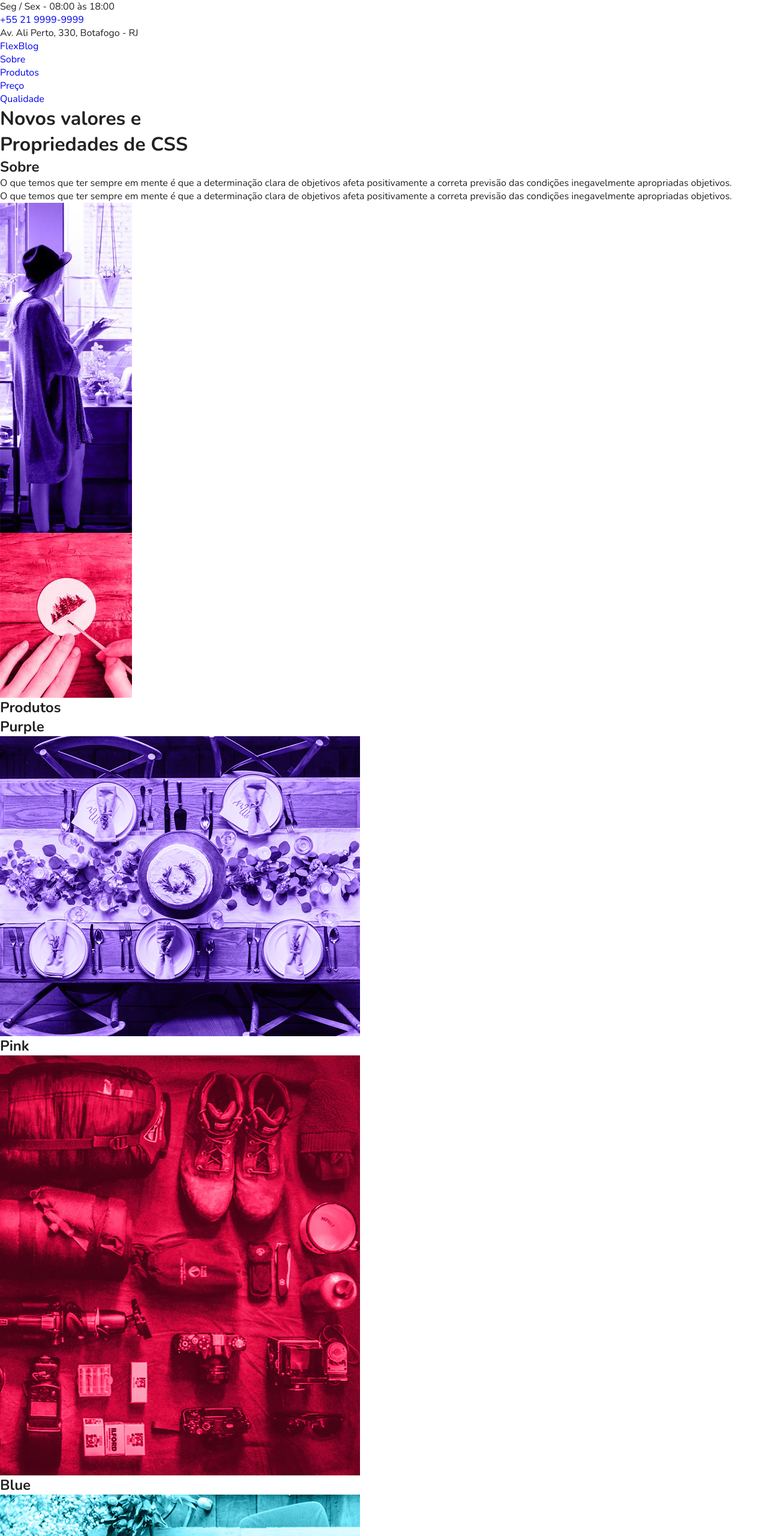
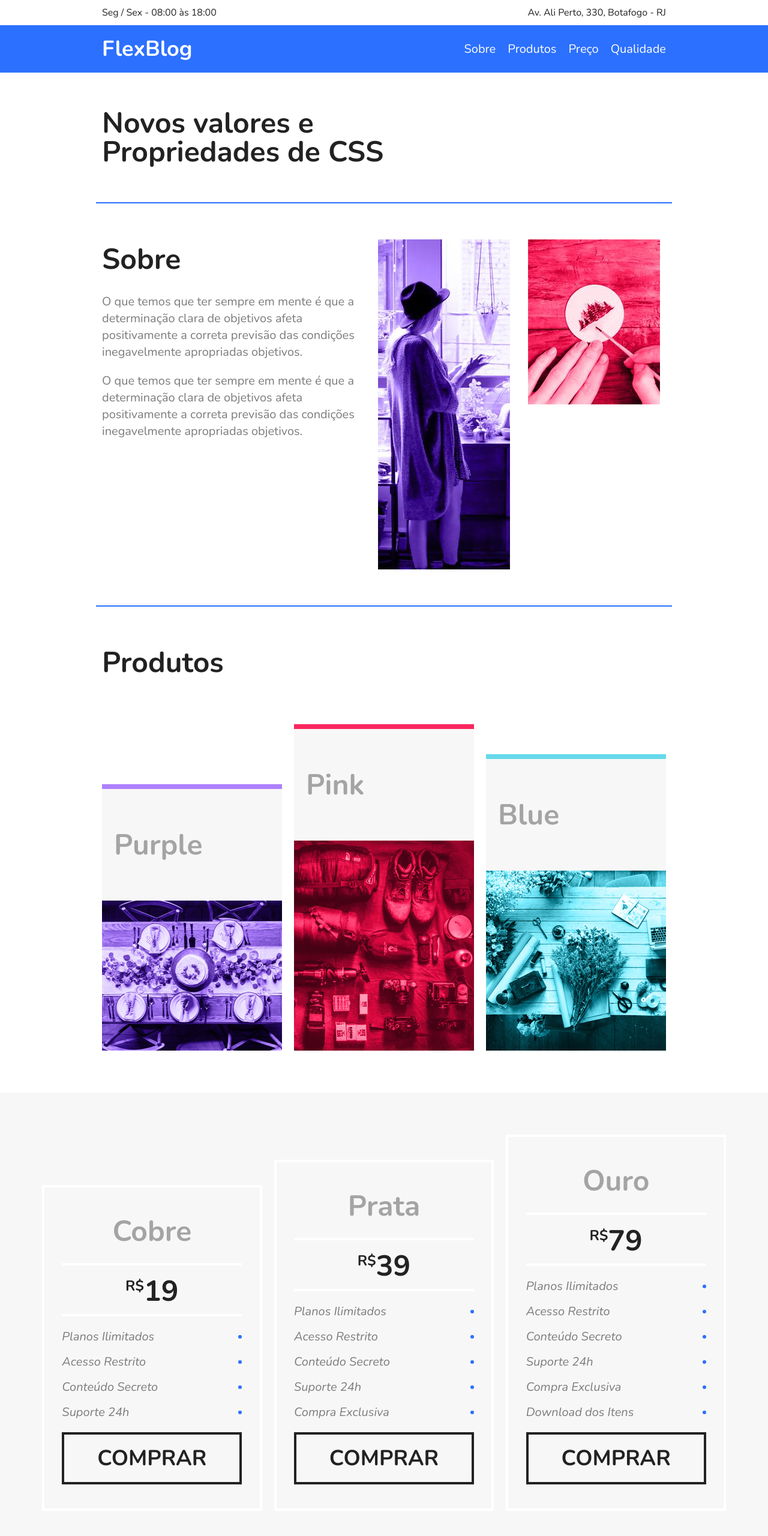
Before and after one commit to MarcosDias/review-flexbox-origamid-flexblog, a plain HTML site: page index.html in a window 1280 px wide. Shown: the top 2560 px of the page at 60% size. Drawn offline with nearby package versions, Linux system fonts and the light colour scheme.

Commit message:
CSS Implementation

```diff
--- a/css/style.css
+++ b/css/style.css
@@ -31,3 +31,368 @@ img {
 * {
   box-sizing: border-box;
 }
+
+/* Superinfo */
+.superinfo-bg {
+  background: #122ab2;
+  color: white;
+}
+
+.superinfo {
+  max-width: 960px;
+  margin: 0 auto;
+  display: flex;
+  justify-content: space-between;
+  flex-wrap: wrap;
+  padding-top: 10px;
+}
+
+.superinfo p,
+.superinfo a {
+  margin: 0 10px 10px 10px;
+}
+
+.superinfo a {
+  color: white;
+}
+
+/* Menu */
+.menu-bg {
+  background: #2c70ff;
+}
+
+.menu {
+  max-width: 960px;
+  margin: 0 auto;
+  padding: 15px 0;
+  display: flex;
+  flex-wrap: wrap;
+  justify-content: space-between;
+  align-items: center;
+}
+
+.menu a {
+  color: white;
+}
+
+.menu-logo a {
+  font-size: 2.25em;
+  font-weight: bold;
+  margin: 0 10px;
+}
+
+.menu-nav ul {
+  display: flex;
+  flex-wrap: wrap;
+}
+
+.menu-nav a {
+  font-size: 1.25em;
+  display: block;
+  padding: 10px;
+}
+
+.menu-nav a:hover {
+  color: #122ab2;
+}
+
+/* Introdução */
+.introducao {
+  font-size: 3em;
+  line-height: 1;
+  max-width: 960px;
+  margin: 0 auto;
+  padding: 60px 10px;
+}
+
+/* Sobre */
+.sobre {
+  border-top: 2px solid #2c70ff;
+  border-bottom: 2px solid #2c70ff;
+  max-width: 960px;
+  margin: 0 auto;
+  padding: 60px 0;
+  display: flex;
+  flex-wrap: wrap;
+}
+
+.sobre-info {
+  flex: 2 1 300px;
+  margin: 0 10px;
+}
+
+.sobre-info h1 {
+  font-size: 3em;
+  margin-bottom: 0.5em;
+}
+
+.sobre-info p {
+  font-size: 1.25em;
+  line-height: 1.4;
+  margin-bottom: 1em;
+  color: #7c7c7c;
+}
+
+.sobre-img {
+  flex: 1 1 160px;
+  margin: 0 10px;
+}
+
+/* Produtos */
+.produtos {
+  max-width: 960px;
+  margin: 60px auto;
+}
+
+.produtos h1 {
+  font-size: 3em;
+  margin: 0 10px 60px 10px;
+}
+
+.produtos-container {
+  display: flex;
+  flex-wrap: wrap;
+  align-items: flex-end;
+}
+
+.produtos-item {
+  flex: 1 1 175px;
+  margin: 10px;
+}
+
+.produtos-item h2 {
+  font-size: 3em;
+  color: #a4a4a4;
+  background: #f7f7f7;
+  padding: 60px 20px;
+}
+
+.purple {
+  border-top: 8px solid #ae81ff;
+}
+
+.pink {
+  border-top: 8px solid #f9265e;
+}
+
+.blue {
+  border-top: 8px solid #66d9eb;
+}
+
+/* Preco */
+.preco {
+  background: #f7f7f7;
+  padding: 60px;
+  display: flex;
+  flex-wrap: wrap;
+  align-items: flex-end;
+}
+
+.preco-item {
+  flex: 1 1 260px;
+  border: 4px solid white;
+  padding: 20px;
+  margin: 10px;
+}
+
+.preco-item h2 {
+  font-size: 3em;
+  color: #a4a4a4;
+  text-align: center;
+  margin-top: 20px;
+}
+
+.preco-item span {
+  max-width: 300px;
+  margin: 20px auto;
+  display: block;
+  font-size: 3em;
+  text-align: center;
+  font-weight: bold;
+  padding: 10px 0 5px 0;
+  border-top: 4px solid white;
+  border-bottom: 4px solid white;
+}
+
+.preco-item sup {
+  font-size: 1.5rem;
+}
+
+.preco-item ul {
+  max-width: 300px;
+  margin: 20px auto;
+  font-size: 1.25em;
+  font-style: italic;
+  color: #7c7c7c;
+}
+
+.preco-item li {
+  display: flex;
+  justify-content: space-between;
+  align-items: center;
+  margin-bottom: 15px;
+}
+
+.preco-item li::after {
+  content: "";
+  display: block;
+  width: 6px;
+  height: 6px;
+  background: #2c70ff;
+  border-radius: 50%;
+}
+
+.preco-item a {
+  max-width: 300px;
+  display: block;
+  margin: 20px auto;
+  border: 4px solid;
+  color: #222222;
+  text-transform: uppercase;
+  font-weight: bold;
+  font-size: 2.25em;
+  padding: 15px 0;
+  text-align: center;
+}
+
+@media (max-width: 800px) {
+  .preco {
+    padding-left: 10px;
+    padding-right: 10px;
+  }
+
+  .preco .preco-item:nth-child(3) {
+    order: -2;
+  }
+
+  .preco .preco-item:nth-child(2) {
+    order: -1;
+  }
+}
+
+/* Qualidade */
+.qualidade {
+  max-width: 960px;
+  margin: 60px auto;
+  display: flex;
+  flex-wrap: wrap;
+}
+
+.qualidade-item {
+  flex: 1 1 300px;
+  margin: 20px 10px;
+}
+
+.qualidade-item h2 {
+  font-size: 2.25em;
+  color: #a4a4a4;
+  margin-bottom: 20px;
+}
+
+.qualidade-item h2::before {
+  content: "";
+  display: inline-block;
+  width: 8px;
+  height: 30px;
+  margin-right: 10px;
+}
+
+.qualidade-item:nth-of-type(3n + 1) h2::before {
+  background: #ae81ff;
+}
+
+.qualidade-item:nth-of-type(3n + 2) h2::before {
+  background: #f9265e;
+}
+
+.qualidade-item:nth-of-type(3n + 3) h2::before {
+  background: #66d9eb;
+}
+
+.qualidade-item p {
+  font-size: 1.25em;
+  line-height: 1.4;
+  color: #7c7c7c;
+}
+
+/* Newsletter */
+.newsletter {
+  background: #f7f7f7;
+  padding: 60px calc((100% - 960px) / 2);
+  display: flex;
+  flex-wrap: wrap;
+}
+
+.newsletter-info {
+  flex: 1 1 240px;
+  margin: 0 10px;
+}
+
+.newsletter-info h1 {
+  font-size: 3em;
+  color: #a4a4a4;
+}
+
+.newsletter-info p {
+  font-size: 1.25em;
+  font-style: italic;
+  max-width: 230px;
+  color: #7c7c7c;
+  margin-bottom: 10px;
+}
+
+.newsletter-form {
+  flex: 2 1 260px;
+  margin: 0 10px;
+  align-self: center;
+  display: flex;
+  flex-wrap: wrap;
+}
+
+.newsletter-form input {
+  flex: 3 1 260px;
+  font-size: 1.25em;
+  color: #7c7c7c;
+  font-style: italic;
+  font-family: "Nunito", Helvetica, Arial, sans-serif;
+  border: 4px solid #2c70ff;
+  background: transparent;
+  padding: 15px 10px;
+  margin: 0px;
+  border-radius: 0px;
+}
+
+.newsletter-form button {
+  flex: 1 1 260px;
+  font-family: "Nunito", Helvetica, Arial, sans-serif;
+  font-size: 2.25em;
+  font-weight: bold;
+  text-transform: uppercase;
+  background: #2c70ff;
+  color: white;
+  margin: 0px;
+  cursor: pointer;
+  border: 0px;
+  padding: 15px 10px;
+}
+
+@media (max-width: 600px) {
+  .newsletter-form button {
+    font-size: 1.5em;
+  }
+}
+
+/* Footer */
+.footer {
+  display: flex;
+  background: #2c70ff;
+  height: 200px;
+  align-items: center;
+}
+
+.footer p {
+  flex: 1;
+  text-align: center;
+  font-size: 2.25em;
+  color: #122ab2;
+}
```
